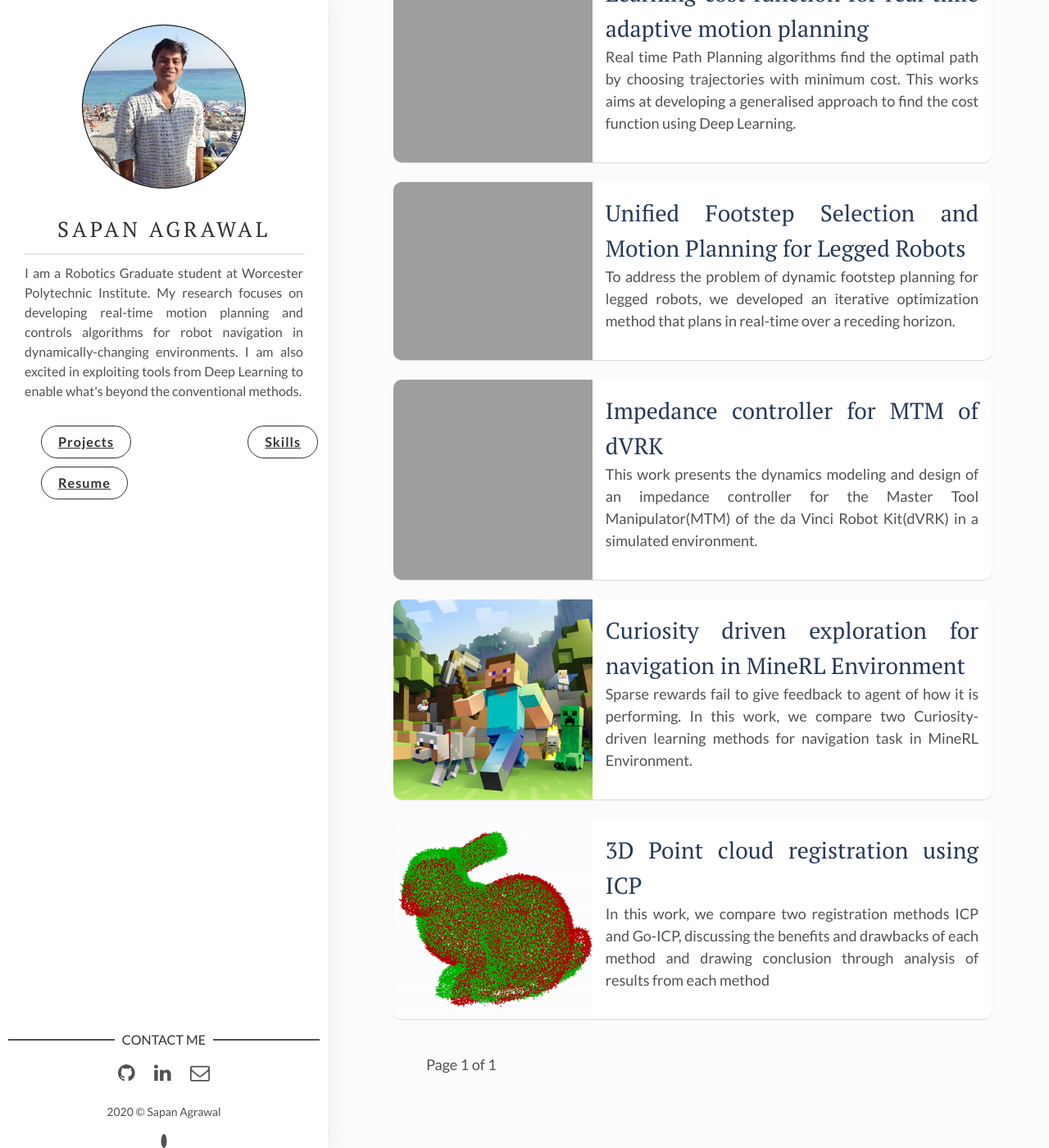
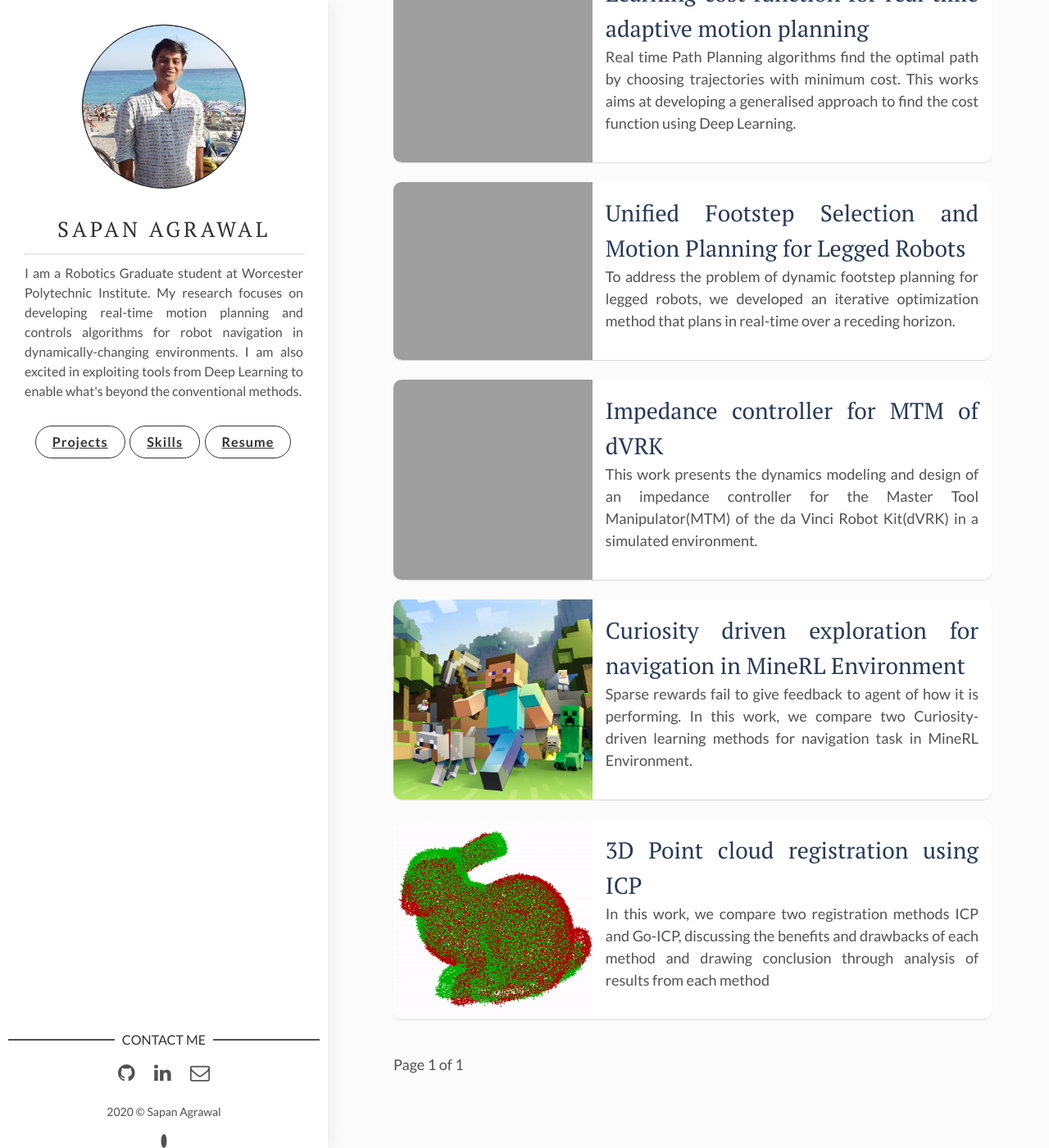
Before and after one commit to sapan-ostic/sapan-ostic.github.io, a Jekyll site: the page built from index.html, in a window 1280 px wide and 1400 px high, scrolled down 116 px. Shown: the whole window at 82% size. Built offline with Jekyll 4.4.1, drawn with Linux system fonts in a browser that asks for light colours; the list of posts is cut into pages by our own code.

Commit message:
Sequenced

```diff
--- a/assets/css/main.css
+++ b/assets/css/main.css
@@ -1023,14 +1023,15 @@
 
 nav {
 	display: inline-block;
-	position: relative;
+  position: relative;
+  margin-left: -40px;
   }
 
 
 .navigation-wrapper{
   padding-left : 0px;
   display: block;
-  padding-inline-start: 0px;
+  text-align: center;
 }
 
 .navigation__item {
```
